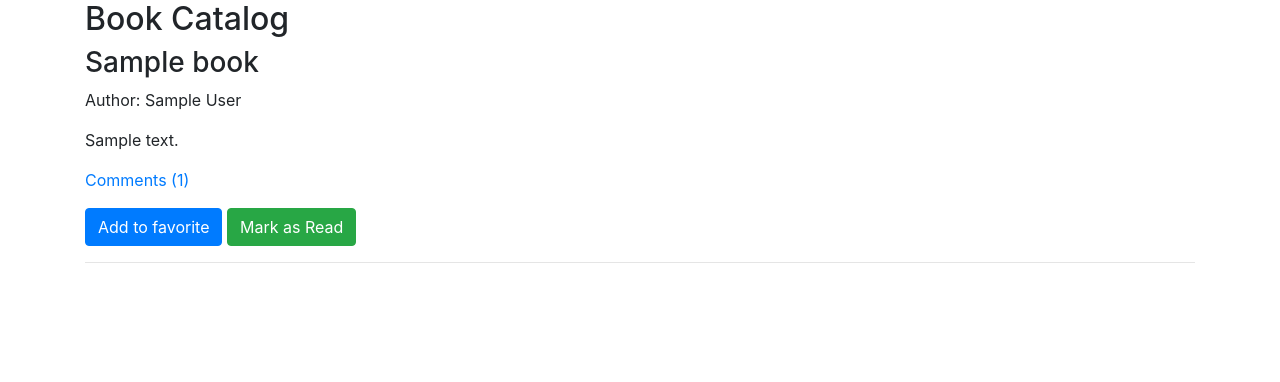
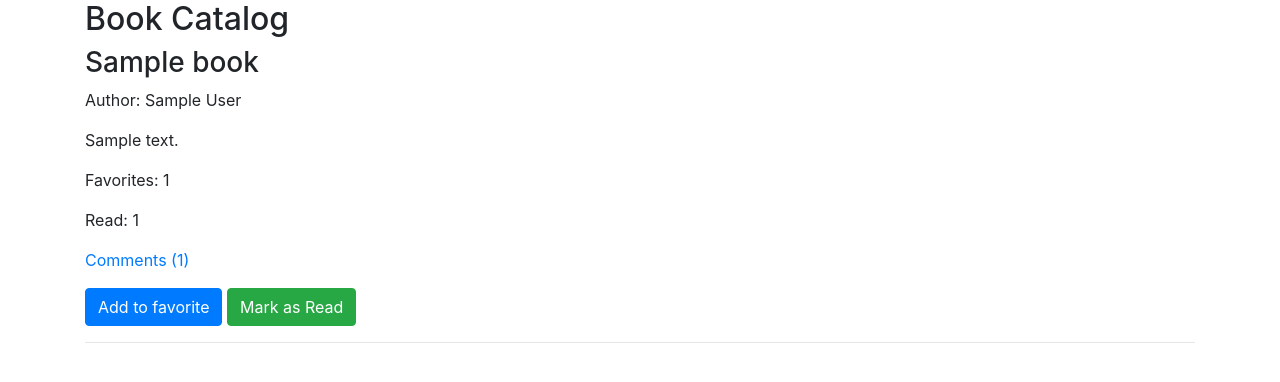
Before and after one commit to thetimkri/test_task_book_store, a Django app: template book_store/books/templates/books/catalog.html in a window 1280 px wide. Shown: the part 56-438 px from the top of the page. Run offline with Django 5.2, Linux system fonts and the light colour scheme; the template is opened without the code that fills it: most values are stand-ins (such as "Sample title", 1, 10 or a date in 2020); some libraries are stand-ins or nearby versions.

Commit message:
Add new display function

```diff
--- a/book_store/books/templates/books/catalog.html
+++ b/book_store/books/templates/books/catalog.html
@@ -24,6 +24,8 @@
     </h3>
     <p>Author: {{ book.author }}</p>
     <p>{{ book.description }}</p>
+    <p>Favorites: {{ book.favorites_count }}</p>
+    <p>Read: {{ book.read_count }}</p>
     <p><a href="{% url 'book_detail' book_id=book.id %}">Comments ({{ book.comment_count }})</a></p>
     <a href="{% url 'add_to_favorites' book.id %}" class="btn btn-primary">Add to favorite</a>
     {% if book.is_read %}
```
Also changed, not shown: book_store/books/views.py (+6 -1 lines).
